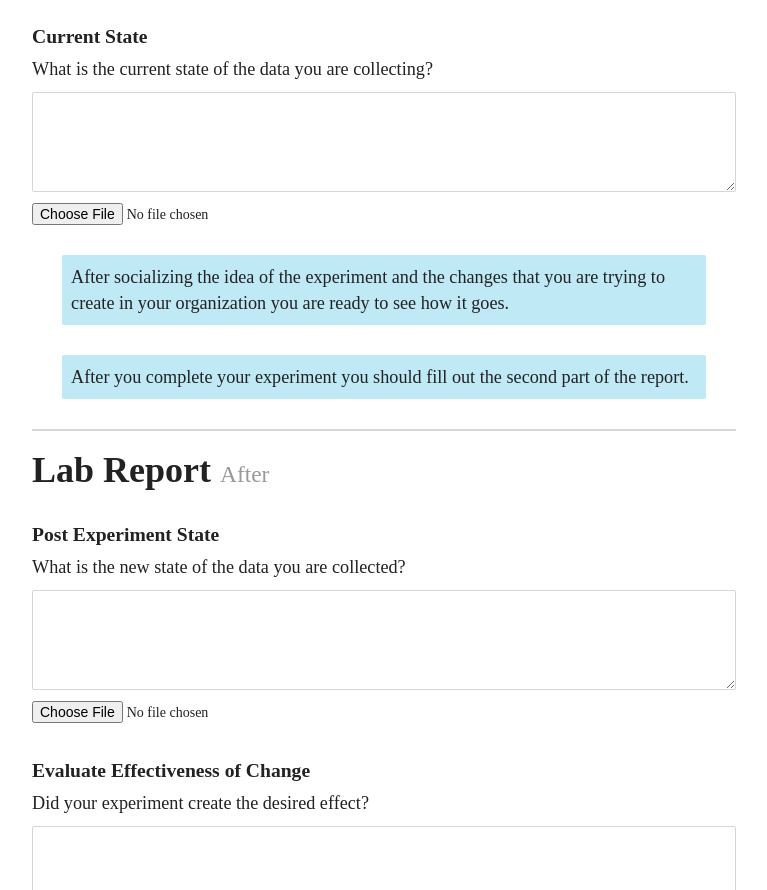
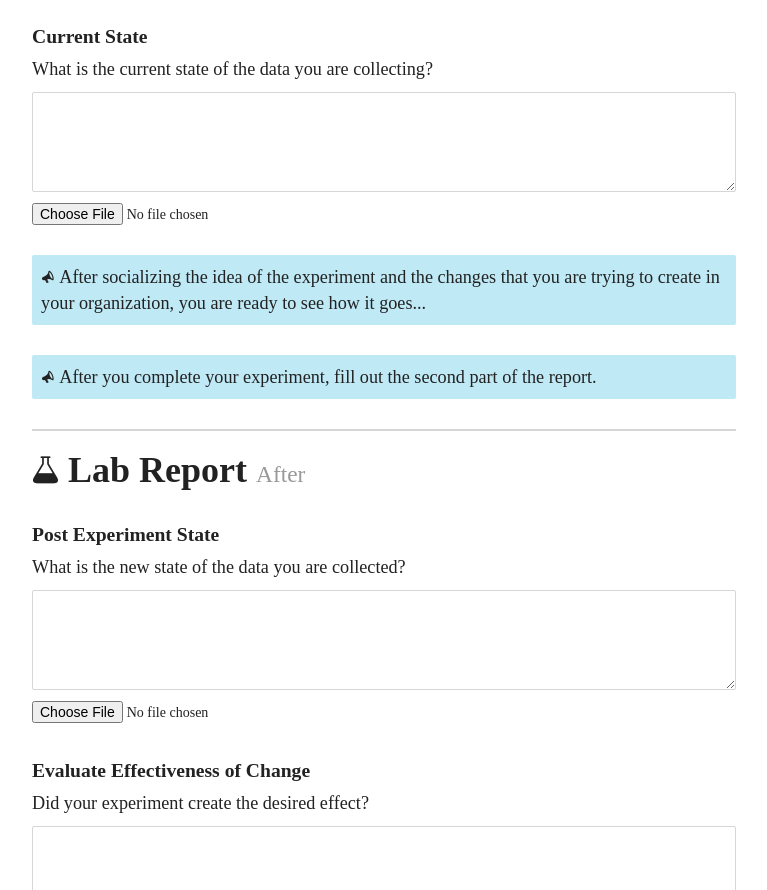
Before and after one commit to RallySoftware/ExperimentFramework, a plain HTML site: page index.html in a window 1280 px wide. Shown: the part 1259-2149 px from the top of the page, without its empty margins (256-1023 px from the left). Drawn offline with nearby package versions, Linux system fonts and the light colour scheme; no server answers.

Commit message:
more minor changes

```diff
--- a/css/style.css
+++ b/css/style.css
@@ -63,8 +63,12 @@ p {
 	background: #BFE9F5;
 	padding: .5em;
 	border-radius: 2px;
-	margin: 30px;
+	margin: 30px 0;
 }
 hr {
 	border: 1px solid #d6d6d6;
 }
+.picto {
+	font-family: "Rally";
+	font-size: .75em;
+}
--- a/index.html
+++ b/index.html
@@ -28,7 +28,7 @@
 	    <img class="pull-right" id="profile" src="P1030088.jpg" height="40px" width="40px" />
 	</nav>
 
-    <h1>Lab Report <span class="small">Before</span></h1>
+    <h1><span class="picto icon-test"></span> Lab Report <span class="small">Before</span></h1>
 
     <form>
 
@@ -71,13 +71,13 @@
 
     </form>
 
-    <p class="bg-info">After socializing the idea of the experiment and the changes that you are trying to create in your organization you are ready to see how it goes.</p>
+    <p class="bg-info"><span class="picto icon-feedback"></span> After socializing the idea of the experiment and the changes that you are trying to create in your organization, you are ready to see how it goes...</p>
 
-	<p class="bg-info">After you complete your experiment you should fill out the second part of the report.</p>
+	<p class="bg-info"><span class="picto icon-feedback"></span> After you complete your experiment, fill out the second part of the report.</p>
 
 	<hr>
 
-	<h1>Lab Report <span class="small">After</span></h1>
+	<h1><span class="picto icon-test"></span> Lab Report <span class="small">After</span></h1>
 
     <form>
 
```
Also changed, not shown: fonts/Rally.ttf (added), fonts/Rally.woff (added), 2 other files.
